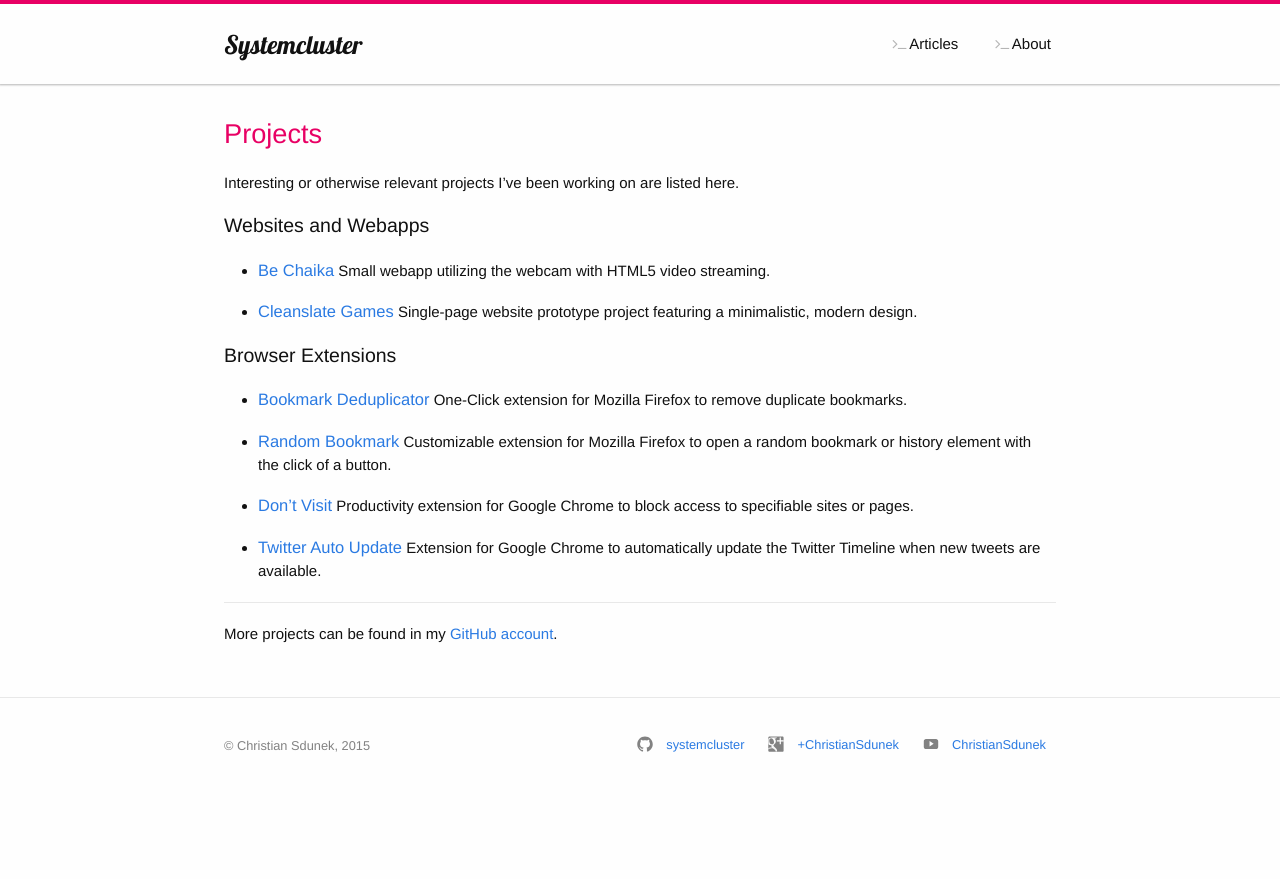
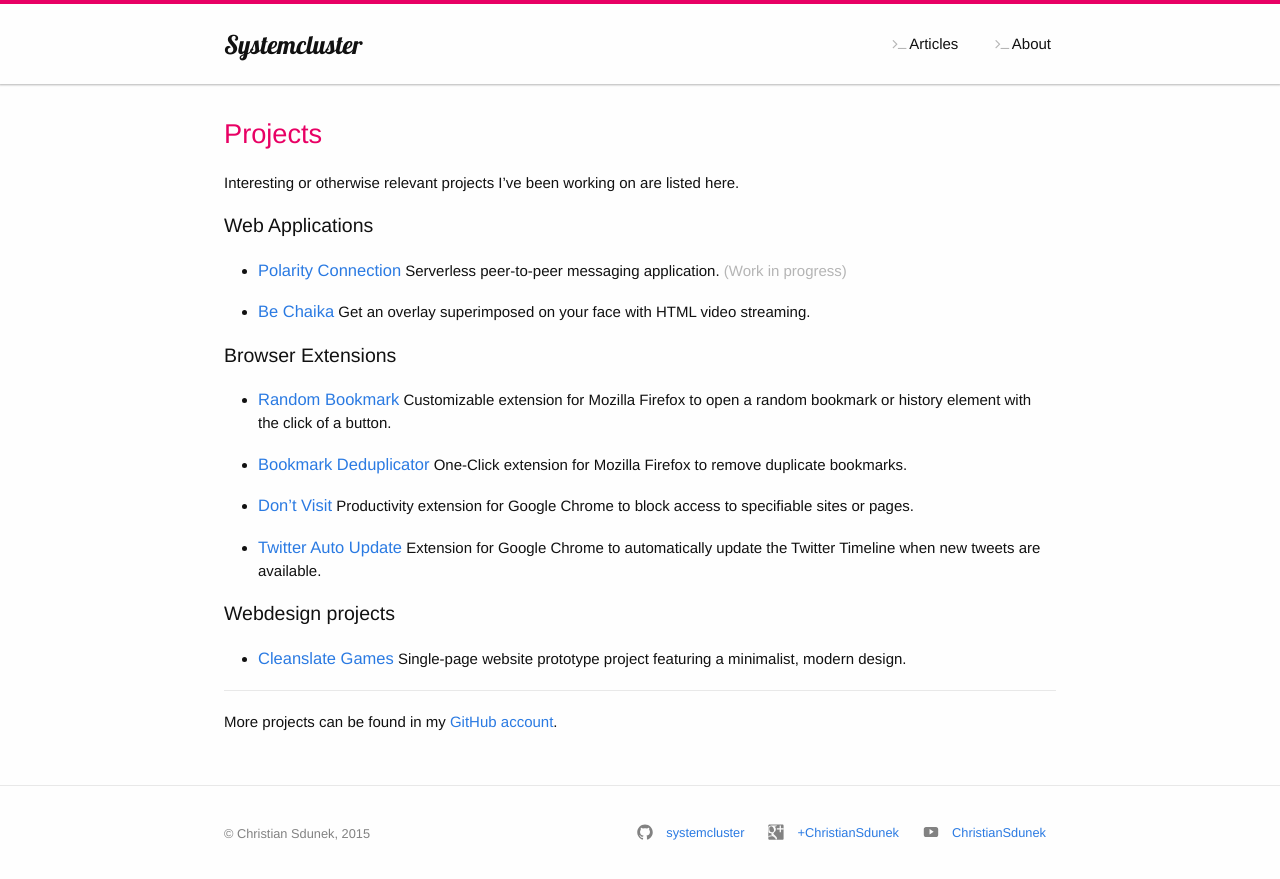
Before and after one commit to Systemcluster/systemcluster.github.io, a Jekyll site: the page built from index.md, in a window 1280 px wide. Shown: the top 879 px of the page. Built offline with Jekyll 4.4.1, drawn with Linux system fonts in a browser that asks for light colours; comment, search, counter and statistics services are not loaded.

Commit message:
Update content

```diff
--- a/_sass/_customizations.scss
+++ b/_sass/_customizations.scss
@@ -8,3 +8,7 @@ html.turbolinks-progress-bar::before {
 .fa {
   color: $grey-color-medium;
 }
+
+.addendum {
+    color: $grey-color-medium;
+}
--- a/index.md
+++ b/index.md
@@ -8,21 +8,21 @@ layout: landing
 
 Interesting or otherwise relevant projects I've been working on are listed here.
 
-## Websites and Webapps
+## Web Applications
+
+* <a class="list-header" href="/Secure-Chat/" data-no-turbolinks>Polarity Connection</a>
+  Serverless peer-to-peer messaging application. <span class="addendum">(Work in progress)</span>
 
 * <a class="list-header" href="/chaika/" data-no-turbolink>Be Chaika</a>
-  Small webapp utilizing the webcam with HTML5 video streaming.
-
-* <a class="list-header" href="http://cleanslategames.com" data-no-turbolink>Cleanslate Games</a>
-  Single-page website prototype project featuring a minimalistic, modern design.
+  Get an overlay superimposed on your face with HTML video streaming.
 
 ## Browser Extensions
 
+* <a class="list-header" href="https://addons.mozilla.org/de/firefox/addon/random-bookmark" data-no-turbolink>Random Bookmark</a>
+  Customizable extension for Mozilla Firefox to open a random bookmark or history element with the click of a button.
+
 * <a class="list-header" href="https://addons.mozilla.org/de/firefox/addon/bookmark-deduplicator" data-no-turbolink>Bookmark Deduplicator</a>
   One-Click extension for Mozilla Firefox to remove duplicate bookmarks.
-
-* <a class="list-header" href="https://addons.mozilla.org/de/firefox/addon/random-bookmark" data-no-turbolink>Random Bookmark</a>
-  Customizable extension for Mozilla Firefox to open a random bookmark or history element with the click of a button.
 
 * <a class="list-header" href="https://chrome.google.com/webstore/detail/dont-visit-block-sites/olccdihofjbikcpbejfgipnighnpabai" data-no-turbolink>Don't Visit</a>
   Productivity extension for Google Chrome to block access to specifiable sites or pages.
@@ -30,6 +30,11 @@ Interesting or otherwise relevant projects I've been working on are listed here.
 * <a class="list-header" href="https://chrome.google.com/webstore/detail/twitter-auto-update/ddbjabcmjjifognjcopebcllgpbdjlbm" data-no-turbolink>Twitter Auto Update</a>
   Extension for Google Chrome to automatically update the Twitter Timeline when new tweets are available.
 
+## Webdesign projects
+
+* <a class="list-header" href="http://cleanslategames.com" data-no-turbolink>Cleanslate Games</a>
+  Single-page website prototype project featuring a minimalist, modern design.
+
 ---
 
 More projects can be found in my [GitHub account](https://github.com/systemcluster).
```
